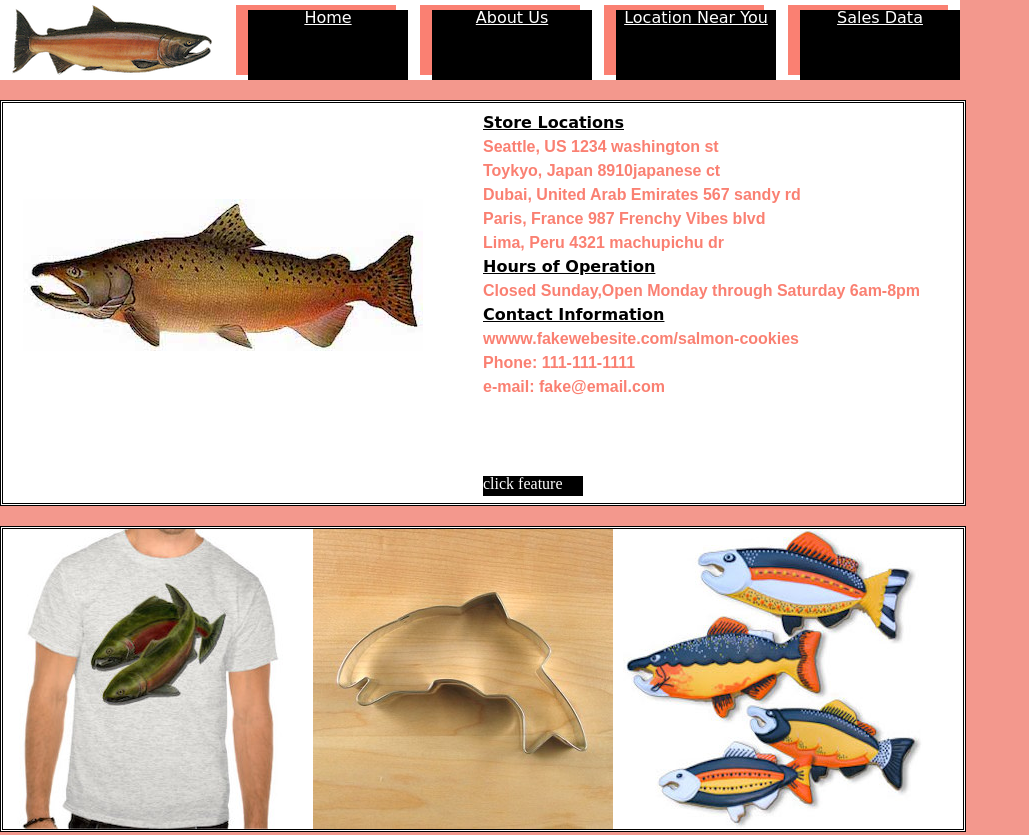
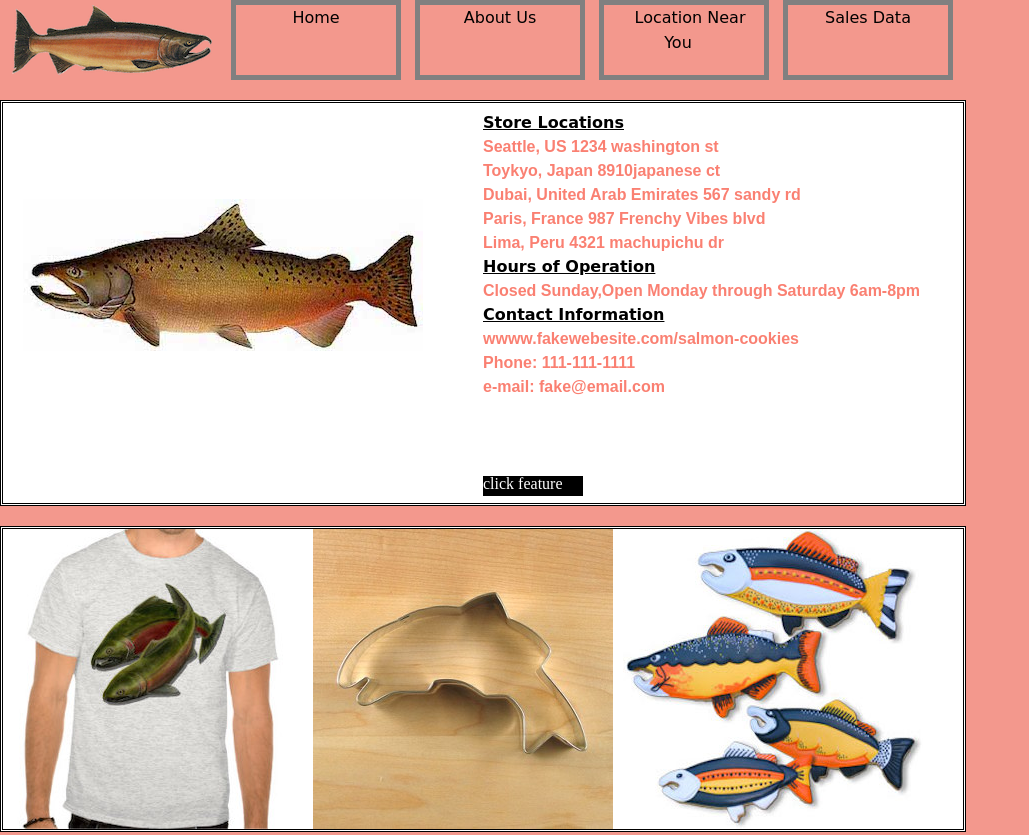
Before and after one commit to antoni909/cookie-stand, a plain HTML site: page index.html in a window 1280 px wide. Shown: the top 835 px of the page, without its empty margins (0-1029 px from the left). Drawn offline with Linux system fonts and the light colour scheme; a web font is replaced by a local one.

Commit message:
add new styling to landing page to fix alignment of a tag inside h1 tag in nav bar

```diff
--- a/css/style.css
+++ b/css/style.css
@@ -71,7 +71,7 @@ header{
 #nav-bar{
   width: 960px;
   height: 80px;
-  background-color: white;
+  background-color: rgb(243, 152, 141);
   margin: 0px;
   margin-top: 0px;
 }
@@ -83,25 +83,23 @@ header img{
 }
 
 nav h1{
-  border: 0px;
   width: 160px;
   height: 70px;
-  margin: 5px 12px;
+  margin: 0px 7px;
   padding: 0px;
   float: left;
-  background-color: salmon;
+  background-color: rgb(243, 152, 141);
 }
 
-nav a{
+nav h1>a{
   width: 160px;
   height: 70px;
-  margin: 5px 12px;
-  background-color: black;
-  color: white;
-  align-items: center;
-  text-align: center;
-  display: inline-block;
-  vertical-align: middle;
+  margin: auto 12px;
+  margin-top: 25px;
+  background-color: rgb(243, 152, 141);
+  color: black;
+  text-decoration: none;
+  line-height: 25px;
 }
 
 main{
```
